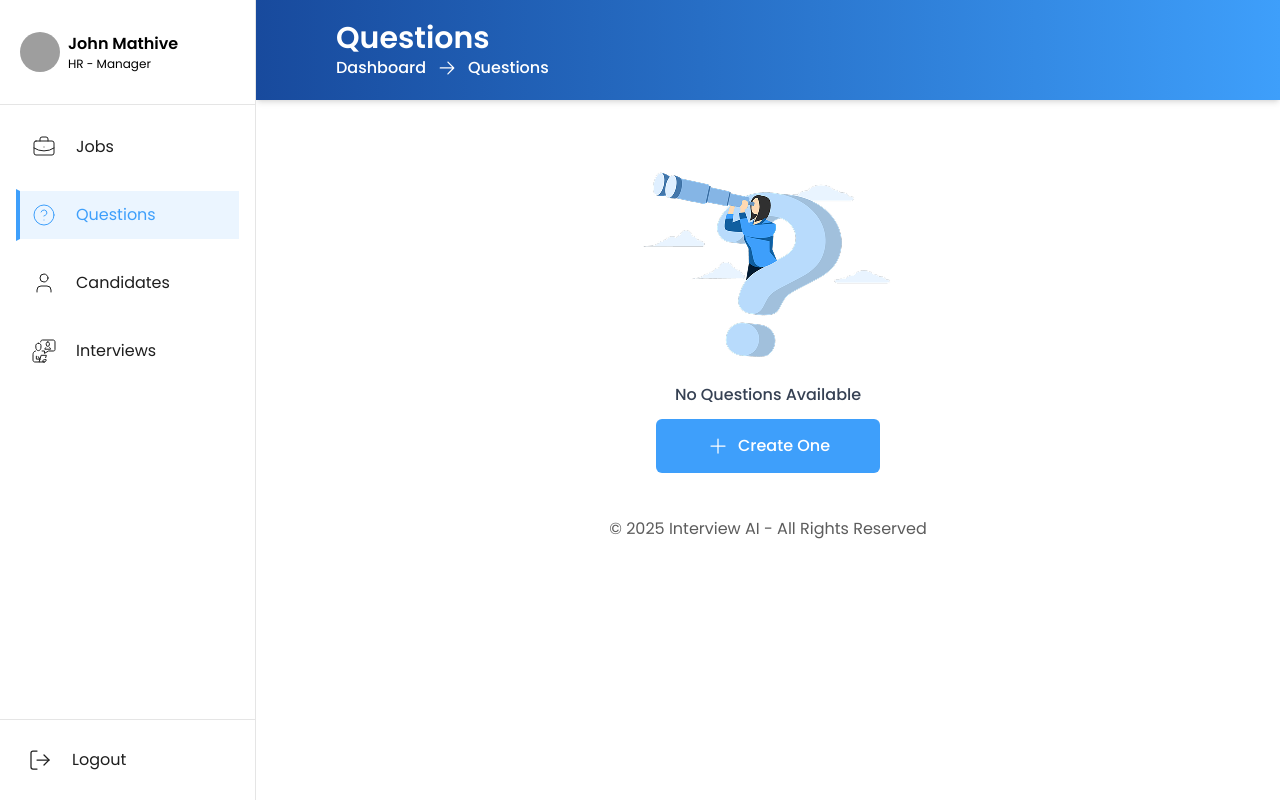
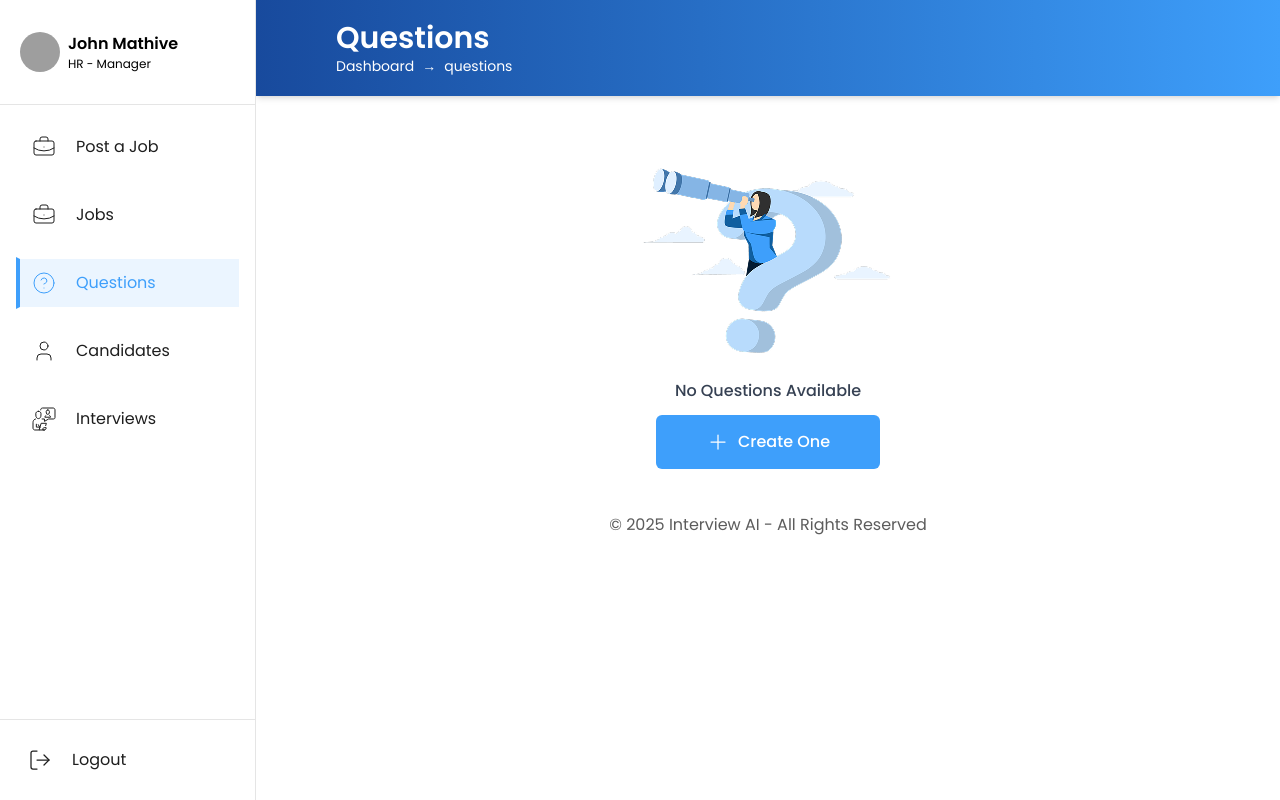
Before and after one commit to Nanthakumar-Cueverz/Job-Dashboard-Management, a React (Vite) app: page /interviewai/questions in a window 1280 px wide. Built offline with nearby package versions, Linux system fonts and the light colour scheme; grey boxes are pictures that could not be loaded.

Commit message:
Update a header

```diff
--- a/src/components/ui/CandidateTables.jsx
+++ b/src/components/ui/CandidateTables.jsx
@@ -3,8 +3,10 @@ import { data, getStatusClass } from '../../Content';
 import ReusableDataTable from '../common/ReusableDataTable';
 import ModalPopup from '../common/ModalPopup';
 import ScheduleCall from './ScheduleCall';
-import { EllipsisVertical } from 'lucide-react';
+import { useNavigate } from 'react-router-dom';
+import { EllipsisVertical, ChevronRight } from 'lucide-react';
 const CandidateTables = () => {
+    const navigate = useNavigate();
     const [scheduleCall, setScheduleCall] = useState(false);
     const [selectedCandidate, setSelectedCandidate] = useState(null);
     const [scheduledStatus, setScheduledStatus] = useState({});
@@ -43,7 +45,18 @@ const CandidateTables = () => {
             selector: (row) => row.status,
             cell: (row) => <span className={getStatusClass(row.status)}>{row.status}</span>,
         },
-        { name: 'Score', selector: (row) => row.score, sortable: true },
+        {
+            name: 'Score',
+            selector: (row) => (
+                <button
+                    className='p-2 rounded-md  flex items-center'
+                    onClick={() => navigate('/candidate-score-card')}
+                >
+                    {row.score}
+                    <ChevronRight className='w-5 h-5 bg-green-100 text-primary-green rounded-full p-0.5 ml-1' />
+                </button>
+            ),
+        },
         {
             name: 'Action',
             cell: (row) => (
--- a/src/components/ui/Header.jsx
+++ b/src/components/ui/Header.jsx
@@ -12,6 +12,7 @@ const Header = ({ setIsOpen }) => {
         '/job-detail': 'Job Detail',
         '/create-job': 'Create Job',
         '/edit-job-detail': 'Edit Job Detail',
+        '/candidate-score-card': 'Candidate Score Card',
     };
 
     const title = pageTitles[location.pathname] || 'Dashboard';
@@ -36,15 +37,11 @@ const Breadcrumb = () => {
     const location = useLocation();
     const pathnames = location.pathname.split('/').filter((x) => x);
 
-    // Custom mapping for paths
     const breadcrumbMap = {
-        '': 'Job',
-        'job-detail': 'Job Details',
-        questions: 'Questions',
         candidates: 'Candidates',
+        'candidate-score-card': 'Candidate Score Card',
     };
 
-    // Generate breadcrumb paths dynamically
     const breadcrumbs = [{ name: 'Dashboard', href: '/' }];
 
     pathnames.forEach((path, index) => {
@@ -53,35 +50,17 @@ const Breadcrumb = () => {
     });
 
     return (
-        <ul className='flex items-center text-white'>
+        <ul className='flex items-center text-white text-sm'>
             {breadcrumbs.map((breadcrumb, index) => (
                 <li key={index} className='flex items-center'>
                     {index !== breadcrumbs.length - 1 ? (
-                        <Link
-                            to={breadcrumb.href}
-                            className='text-base font-medium hover:text-primary'
-                        >
+                        <Link to={breadcrumb.href} className='hover:underline'>
                             {breadcrumb.name}
                         </Link>
                     ) : (
-                        <span className='text-base font-medium'>{breadcrumb.name}</span>
+                        <span>{breadcrumb.name}</span>
                     )}
-                    {index !== breadcrumbs.length - 1 && (
-                        <span className='px-3 text-body-color dark:text-dark-6'>
-                            <svg
-                                width='18'
-                                height='18'
-                                viewBox='0 0 18 18'
-                                fill='none'
-                                xmlns='http://www.w3.org/2000/svg'
-                            >
-                                <path
-                                    d='M16.2 8.55001L10.3781 2.64376C10.125 2.39064 9.73126 2.39064 9.47813 2.64376C9.22501 2.89689 9.22501 3.29064 9.47813 3.54376L14.2031 8.35314H2.25001C1.91251 8.35314 1.63126 8.63439 1.63126 8.97189C1.63126 9.30939 1.91251 9.61876 2.25001 9.61876H14.2594L9.47813 14.4844C9.22501 14.7375 9.22501 15.1313 9.47813 15.3844C9.59063 15.4969 9.75938 15.5531 9.92813 15.5531C10.0969 15.5531 10.2656 15.4969 10.3781 15.3563L16.2 9.45001C16.4531 9.19689 16.4531 8.80314 16.2 8.55001Z'
-                                    fill='currentColor'
-                                />
-                            </svg>
-                        </span>
-                    )}
+                    {index !== breadcrumbs.length - 1 && <span className='mx-2'>→</span>}
                 </li>
             ))}
         </ul>
--- a/src/components/ui/SideBar.jsx
+++ b/src/components/ui/SideBar.jsx
@@ -1,5 +1,5 @@
 import React, { useState } from 'react';
-import { useLocation, useNavigate } from 'react-router-dom'; // Import useNavigate
+import { useLocation, useNavigate } from 'react-router-dom';
 import X from '@icons/x.svg?react';
 import Jobs from '@icons/briefcase-business.svg?react';
 import Questions from '@icons/circle-help.svg?react';
@@ -9,6 +9,7 @@ import Logout from '@icons/log-out.svg?react';
 import profile from '@images/profile.jpg';
 
 const menuItems = [
+    { name: 'Post a Job', icon: Jobs, path: '/create-job' },
     { name: 'Jobs', icon: Jobs, path: '/' },
     { name: 'Questions', icon: Questions, path: '/questions' },
     { name: 'Candidates', icon: Candidates, path: '/candidates' },
@@ -18,7 +19,6 @@ const menuItems = [
 const SideBar = ({ isOpen, setIsOpen }) => {
     const navigate = useNavigate();
     const location = useLocation();
-    // const [isOpen, setIsOpen] = useState(false);
 
     const handleLogout = () => {
         sessionStorage.clear();
@@ -50,7 +50,6 @@ const SideBar = ({ isOpen, setIsOpen }) => {
             <nav className='p-4 space-y-4'>
                 {menuItems.map((item, index) => {
                     const isActive = location.pathname === item.path;
-
                     return (
                         <button
                             key={index}
--- /dev/null
+++ b/src/pages/CandidateScoreCard.jsx
@@ -0,0 +1,14 @@
+import React from 'react';
+
+const CandidateScoreCard = () => {
+    return (
+        <div className='max-w-6xl mx-auto'>
+            <div className='grid grid-cols-12 space-x-2'>
+                <div className='col-span-4'>1</div>
+                <div className='col-span-8'>2</div>
+            </div>
+        </div>
+    );
+};
+
+export default CandidateScoreCard;
--- a/src/pages/JobDetail.jsx
+++ b/src/pages/JobDetail.jsx
@@ -1,7 +1,6 @@
 import React from 'react';
 import CircleDot from '../assets/icons/circle-dot.svg?react';
 import Location from '../assets/icons/map-pin.svg?react';
-import { data, getStatusClass } from '../Content';
 import { OptionsButton } from './Jobs';
 import CommonTabs from '../components/common/CommonTabs';
 import CandidateTables from '../components/ui/CandidateTables';
--- a/src/routes.jsx
+++ b/src/routes.jsx
@@ -5,6 +5,7 @@ import InterviewPage from './pages/InterviewPage.jsx';
 import Candidates from './pages/Candidates.jsx';
 import Questions from './pages/Questions.jsx';
 import EditJobDetails from './pages/EditJobDetails.jsx';
+import CandidateScoreCard from './pages/CandidateScoreCard.jsx';
 const Jobs = lazy(() => import('./pages/Jobs.jsx'));
 const Dashboard = lazy(() => import('./pages/Dashboard.jsx'));
 const Login = lazy(() => import('./pages/Login.jsx'));
@@ -59,6 +60,14 @@ const routes = [
         ),
     },
     {
+        path: '/candidate-score-card',
+        element: (
+            <DashboardLayout>
+                <CandidateScoreCard />
+            </DashboardLayout>
+        ),
+    },
+    {
         path: '/',
         element: (
             <DashboardLayout>
```
